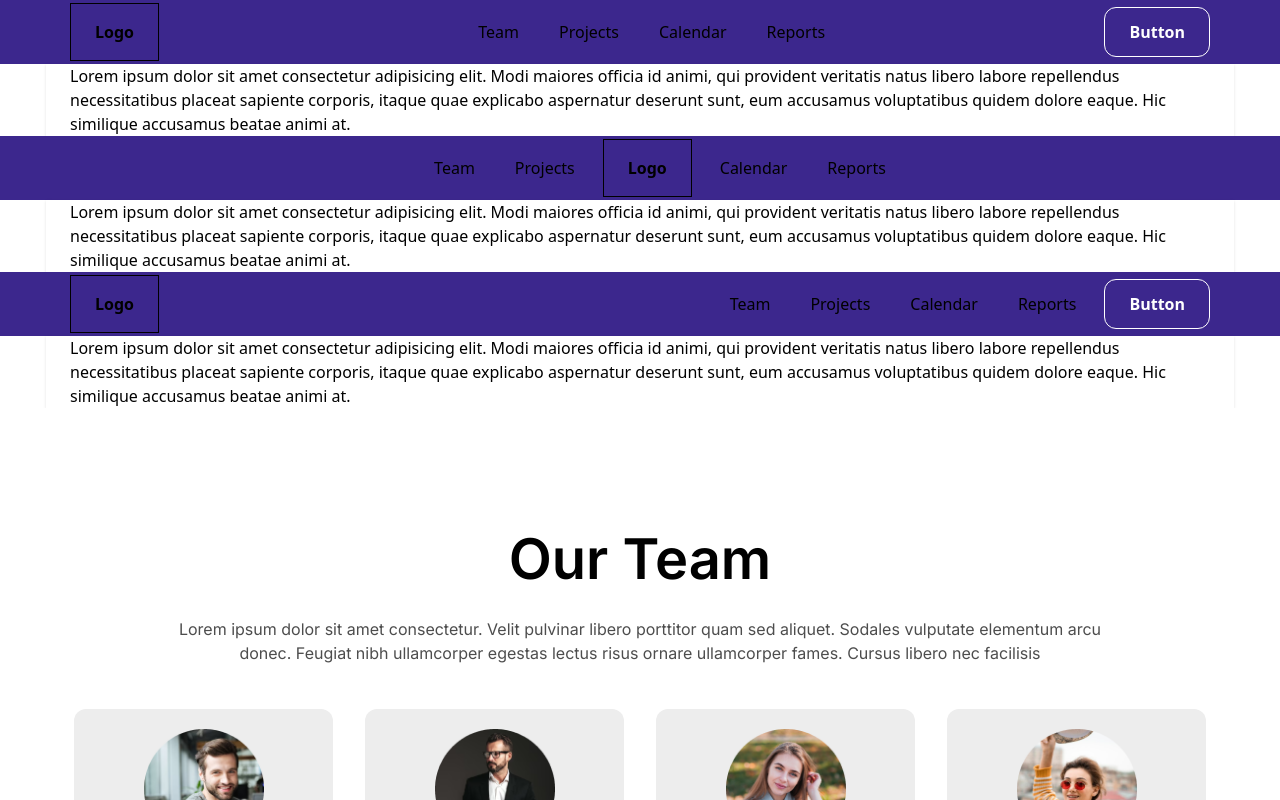
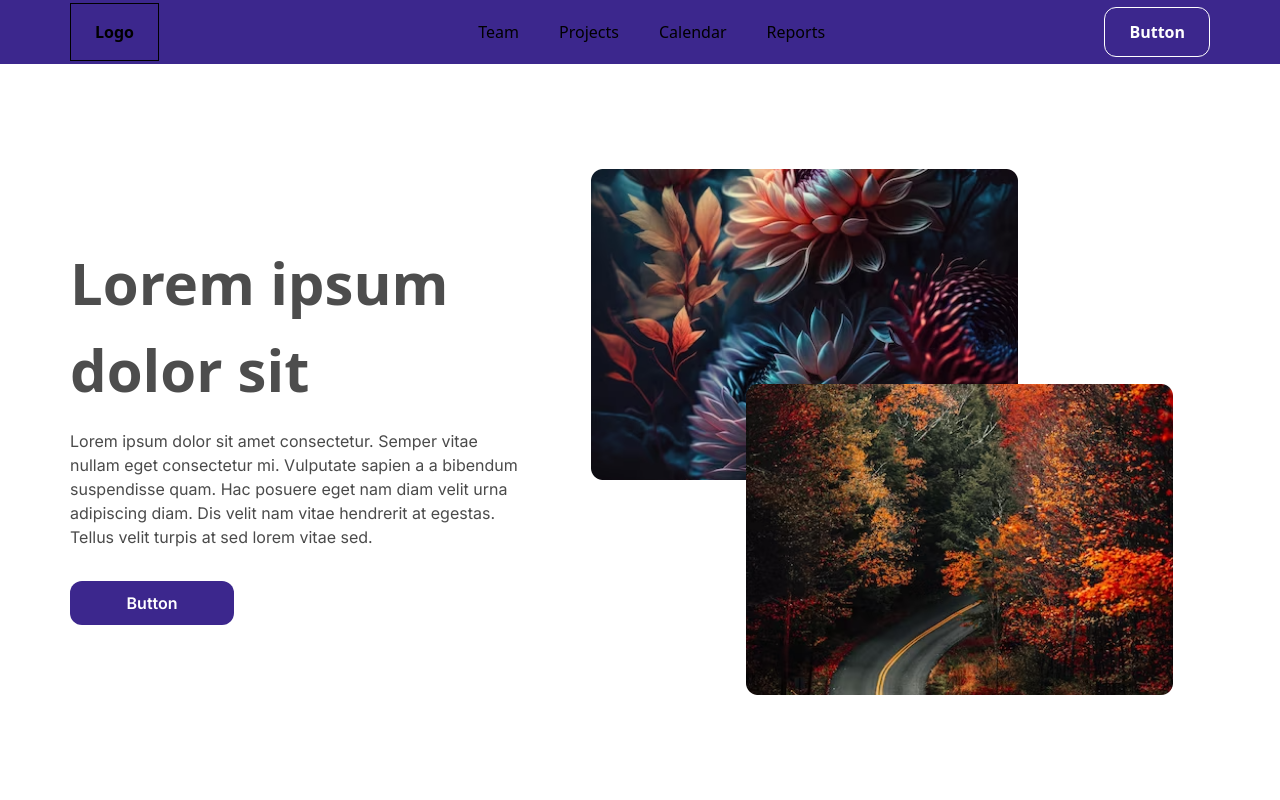
Before and after one commit to neharadialcode/tailwind-common-components, a React (Create React App) app: page / in a window 1280 px wide. Shown: the top 800 px of the page. Built offline with nearby package versions, Linux system fonts and the light colour scheme.

Commit message:
hero section complete

```diff
--- a/src/App.css
+++ b/src/App.css
@@ -18,3 +18,9 @@
   background-size: cover;
   background-position: center;
 }
+.hero_first_bg{
+  background-image: url("./assets/images/png/hero_first_bg.png");
+    background-repeat: no-repeat;
+  background-size: 100% 100%;
+  background-position: center;
+}
--- a/src/App.js
+++ b/src/App.js
@@ -8,13 +8,17 @@ import FaqSection from "./components/FaqSection";
 import FaqSecond from "./components/FaqSecond";
 import AboutUsFirst from "./components/AboutUsFirst";
 import AboutUsSecond from "./components/AboutUsSecond";
+import HeroFirst from "./components/HeroFirst";
+import HeroSecond from "./components/HeroSecond";
 
 function App() {
   return (
     <>
-      <Header />
-      <HeaderMiddle />
-      <HeaderLast/>
+      {/* <Header /> */}
+      {/* <HeaderMiddle /> */}
+      {/* <HeaderLast/> */}
+      {/* <HeroFirst/> */}
+      <HeroSecond/>
       <OurTeam />
       <FaqSection />
       <FaqSecond />
--- a/src/components/Header.jsx
+++ b/src/components/Header.jsx
@@ -16,7 +16,7 @@ const Header = () => {
 
   return (
     <>
-      <div>
+      <div className="flex-grow-0">
         <nav className="bg-blue">
           <div className="max-w-[1188px] mx-auto px-6">
             <div className="flex items-center justify-between h-16">
@@ -170,13 +170,7 @@ const Header = () => {
             )}
           </Transition>
         </nav>
-        <header className="bg-white shadow max-w-[1188px] mx-auto px-6">
-          Lorem ipsum dolor sit amet consectetur adipisicing elit. Modi maiores
-          officia id animi, qui provident veritatis natus libero labore
-          repellendus necessitatibus placeat sapiente corporis, itaque quae
-          explicabo aspernatur deserunt sunt, eum accusamus voluptatibus quidem
-          dolore eaque. Hic similique accusamus beatae animi at.
-        </header>
+
       </div>
     </>
   );
--- /dev/null
+++ b/src/components/HeroFirst.jsx
@@ -0,0 +1,31 @@
+import React from "react";
+import Header from "./Header";
+
+const HeroFirst = () => {
+  return (
+    <>
+      <section className="lg:min-h-screen flex flex-col justify-center">
+        <Header />
+        <div className="hero_first_bg lg:flex-grow flex md:py-48 py-24 lg:py-0 h-full items-center">
+          <div className="max-w-[1188px] mx-auto px-6 h-full">
+            <div className="flex justify-center items-center flex-col">
+              <h2 className="text-[#1E1E1E] md:text-[58px] text-center text-[40px] font-Inter font-bold md:leading-normal leading-[1.2]">
+                Lorem ipsum Lorem ipsum
+              </h2>
+              <p className="pt-4 text-center max-w-[777px] text-[#4A4A4A] text-base font-normal leading-normal font-Inter">
+                Lorem ipsum dolor sit amet consectetur. Semper vitae nullam eget
+                consectetur mi. Vulputate sapien a a bibendum suspendisse quam.
+                Hac posuere eget nam diam velit urna adipiscing diam.
+              </p>
+              <button className="text-white mt-8 w-[164px] h-[48px] hover:bg-white border-transparent hover:border-blue border-2 transition-all duration-300 hover:text-blue font-Inter font-semibold leading-normal text-base bg-blue flex justify-center items-center rounded-xl">
+                Button
+              </button>
+            </div>
+          </div>
+        </div>
+      </section>
+    </>
+  );
+};
+
+export default HeroFirst;
--- /dev/null
+++ b/src/components/HeroSecond.jsx
@@ -0,0 +1,39 @@
+import React from "react";
+import Header from "./Header";
+import hero_col_img from "../assets/images/png/hero_col_img.png";
+
+const HeroSecond = () => {
+  return (
+    <>
+      <section className="lg:min-h-screen flex flex-col justify-center">
+        <Header />
+        <div className="lg:flex-grow flex py-12 h-full items-center">
+          <div className="max-w-[1188px] mx-auto px-6 h-full">
+            <div className="flex justify-center items-center lg:gap-[73px] gap-12  lg:flex-row flex-col">
+              <div className="lg:w-[42%] w-[80%]">
+                <h3 className="text-[#4D4D4D] font-inter font-bold md:text-[58px] text-[40px] md:leading-normal leading-[1.2]">
+                  Lorem ipsum dolor sit
+                </h3>
+                <p className="pt-4 text-[#4A4A4A] text-base font-normal leading-normal font-Inter">
+                  Lorem ipsum dolor sit amet consectetur. Semper vitae nullam
+                  eget consectetur mi. Vulputate sapien a a bibendum suspendisse
+                  quam. Hac posuere eget nam diam velit urna adipiscing diam.
+                  Dis velit nam vitae hendrerit at egestas. Tellus velit turpis
+                  at sed lorem vitae sed.
+                </p>
+                <button className="text-white mt-8 w-[164px] h-[44px] hover:bg-white border-transparent hover:border-blue border-2 transition-all duration-300 hover:text-blue font-Inter font-semibold leading-normal text-base bg-blue flex justify-center items-center rounded-xl">
+                  Button
+                </button>
+              </div>
+              <div className="lg:w-[58%] w-[80%]">
+                <img src={hero_col_img} alt="hero section col image" className="w-full max-w-[582px]" />
+              </div>
+            </div>
+          </div>
+        </div>
+      </section>
+    </>
+  );
+};
+
+export default HeroSecond;
```
Also changed, not shown: src/assets/images/png/hero_col_img.png (added), src/assets/images/png/hero_first_bg.png (added).
